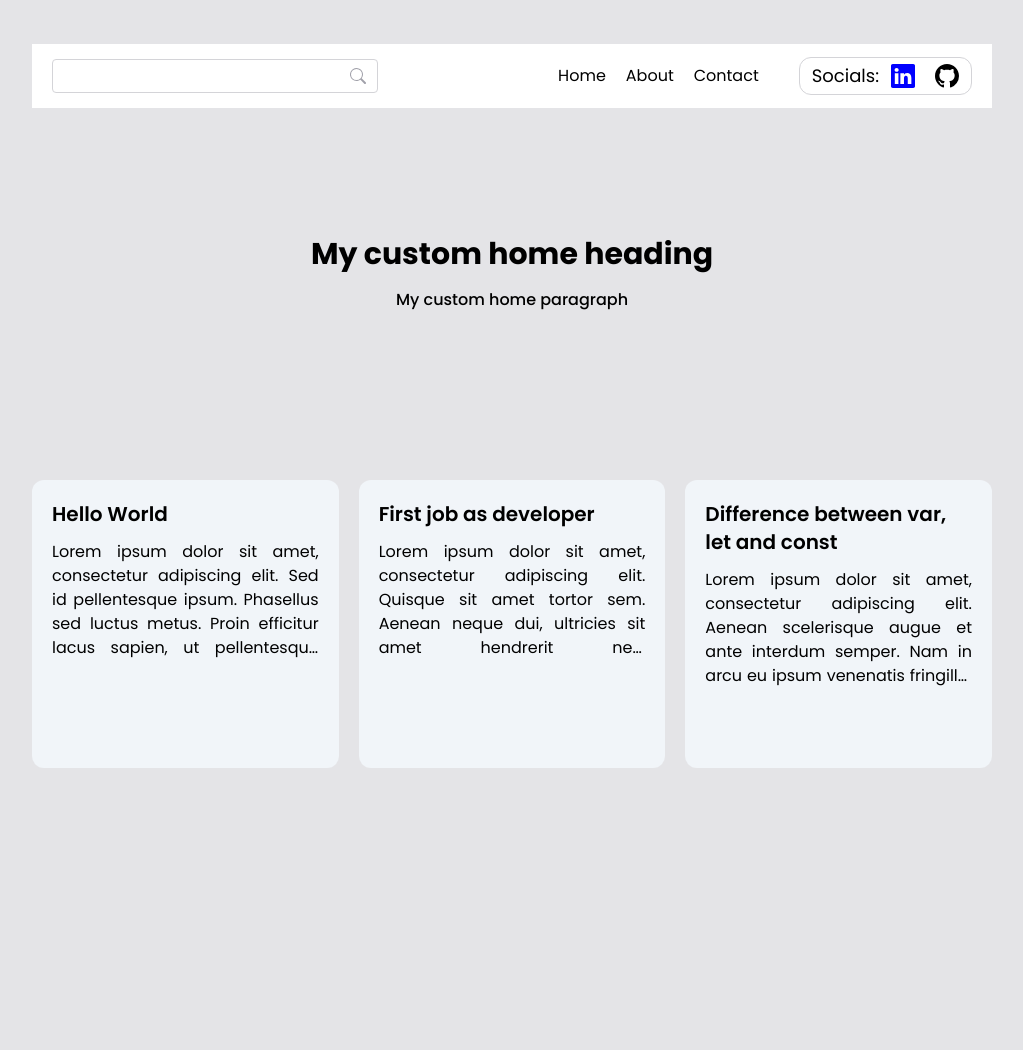
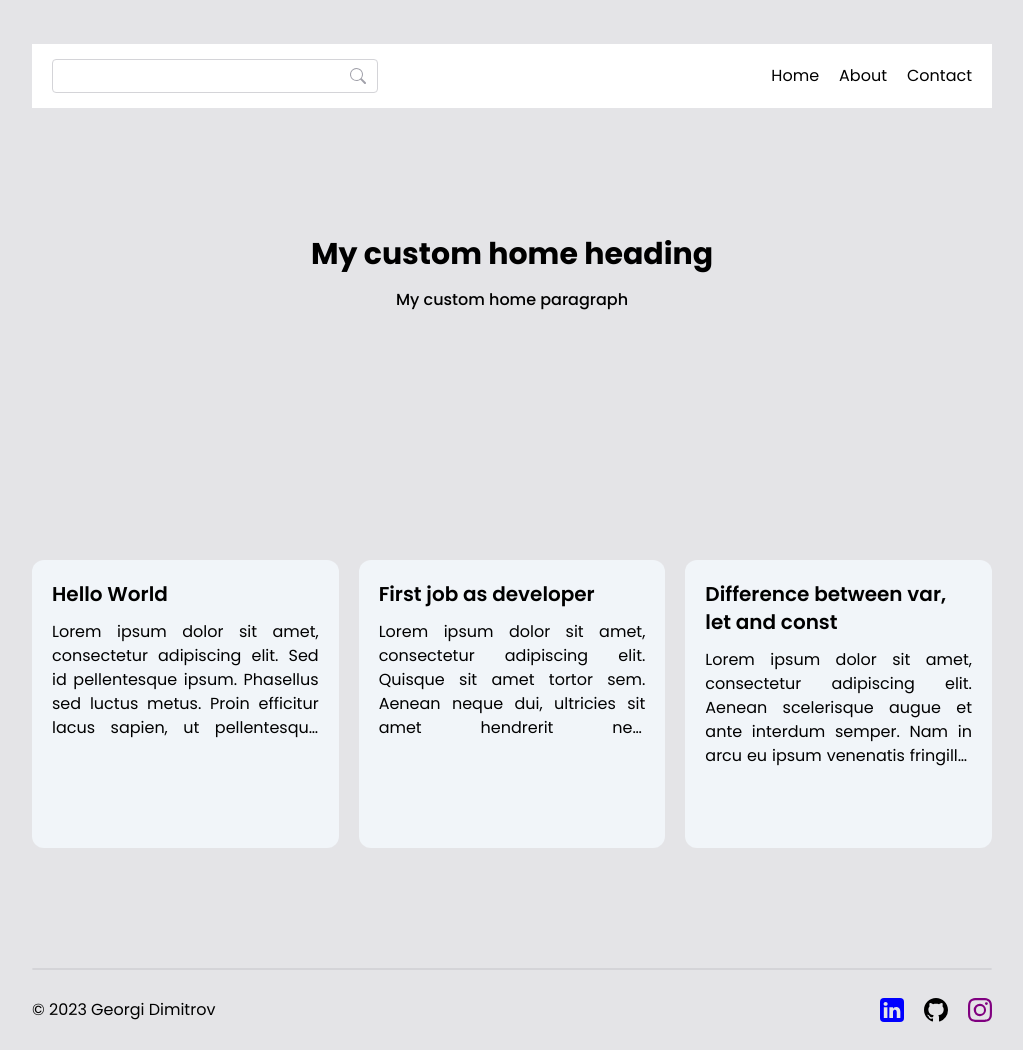
Before and after one commit to GreoN5/personal-blog, a Next.js app: page / in a window 1280 px wide. Shown: the whole page, without its empty margins (128-1151 px from the left). Before the commit the page ends 800 px from the top, so only its background shows below. Built offline with nearby package versions, Linux system fonts and the light colour scheme.

Commit message:
feat: add footer

```diff
--- a/src/app/page.tsx
+++ b/src/app/page.tsx
@@ -3,6 +3,7 @@ import NavigationBar from '@/components/Navigation';
 import HomeHeading from '@/components/Heading';
 import PostCard from '@/components/Post/PostCard';
 import { posts } from 'mock/post';
+import Footer from '@/components/Footer';
 
 const Home: FC = () => {
   return (
@@ -13,11 +14,12 @@ const Home: FC = () => {
       <div className="flex container justify-center mx-auto pt-10 pb-20 w-3/4">
         <HomeHeading />
       </div>
-      <div className="grid md:grid-cols-3 gap-5 container mx-auto w-3/4">
+      <div className="grid md:grid-cols-3 gap-5 container mx-auto w-3/4 py-20">
         {posts.map((post) => (
           <PostCard key={post.id} post={post} />
         ))}
       </div>
+      <Footer />
     </div>
   );
 };
--- /dev/null
+++ b/src/components/Footer/Footer.tsx
@@ -0,0 +1,29 @@
+import React from 'react';
+import Link from 'next/link';
+import { BsGithub, BsInstagram, BsLinkedin } from 'react-icons/bs';
+
+const Footer = () => {
+  return (
+    <div className="container mx-auto w-3/4 pt-10">
+      <div className="border border-zinc-300 rounded" />
+      <div className="flex justify-between items-center py-7">
+        <div>
+          <p>© 2023 Georgi Dimitrov</p>
+        </div>
+        <div className="flex items-center">
+          <Link href="/">
+            <BsLinkedin className="mr-5 rounded" size={24} color="blue" />
+          </Link>
+          <Link href="/">
+            <BsGithub className="mr-5" size={24} color="black" />
+          </Link>
+          <Link href="/">
+            <BsInstagram size={24} color="purple" />
+          </Link>
+        </div>
+      </div>
+    </div>
+  );
+};
+
+export default Footer;
--- /dev/null
+++ b/src/components/Footer/index.ts
@@ -0,0 +1,3 @@
+import Footer from './Footer';
+
+export default Footer;
--- a/src/components/Navigation/NavigationBar.tsx
+++ b/src/components/Navigation/NavigationBar.tsx
@@ -1,6 +1,6 @@
 import React, { FC } from 'react';
 import Link from 'next/link';
-import { BsSearch, BsLinkedin, BsGithub } from 'react-icons/bs';
+import { BsSearch } from 'react-icons/bs';
 
 const NavigationBar: FC = () => {
   return (
@@ -21,18 +21,7 @@ const NavigationBar: FC = () => {
         <Link href="/" className="mr-5">
           About
         </Link>
-        <Link href="/" className="mr-10">
-          Contact
-        </Link>
-        <div className="flex items-center border border-zinc-300 rounded-xl px-3 py-1">
-          <h4 className="mr-3">Socials:</h4>
-          <Link href="/">
-            <BsLinkedin className="mr-5" size={24} color="blue" />
-          </Link>
-          <Link href="/">
-            <BsGithub size={24} />
-          </Link>
-        </div>
+        <Link href="/">Contact</Link>
       </div>
     </nav>
   );
```
